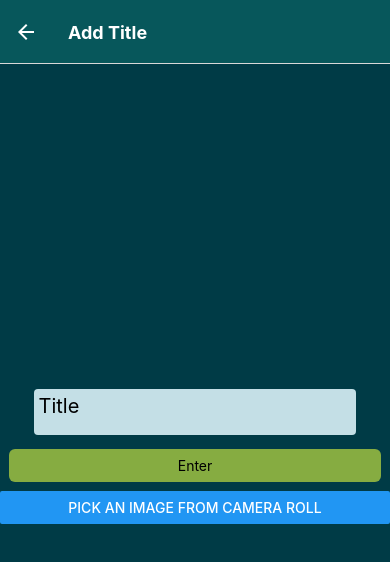
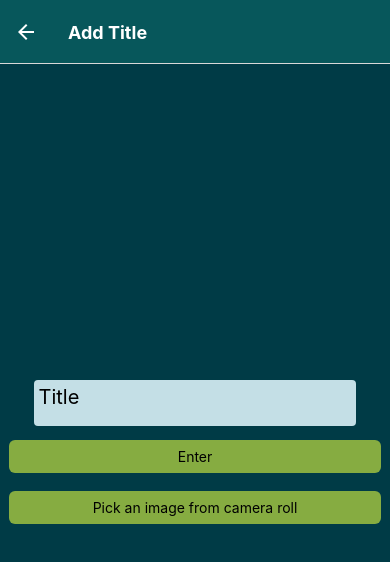
Before and after one commit to rhtakaha/CharTracker, a React Native app: screen /AddTitles in a window 390 px wide. Shown: the top 562 px of the page. Built offline with nearby package versions, Linux system fonts and the light colour scheme; no server answers.

Commit message:
styled AddTitle with image

```diff
--- a/components/AddTitle.js
+++ b/components/AddTitle.js
@@ -173,10 +173,21 @@ export default function AddTitle({ navigation }) {
           <Text style={styles.buttonText}>Enter</Text>
         </Pressable>
       </View>
-      <Button title="Pick an image from camera roll" onPress={pickImage} />
-      {image && (
-        <Image source={{ uri: image }} style={{ width: 200, height: 200 }} />
-      )}
+      <View style={styles.buttonContainer}>
+        <Pressable
+          android_ripple={{ color: "#dddddd" }}
+          onPress={pickImage}
+          style={({ pressed }) => pressed && styles.pressedButton} //if true returns this styling
+        >
+          <Text style={styles.buttonText}>Pick an image from camera roll</Text>
+        </Pressable>
+      </View>
+      <View style={styles.image}>
+        {image && (
+          <Image source={{ uri: image }} style={{ width: 200, height: 200 }} />
+        )}
+      </View>
+
       {/* <Button title="Upload image?" onPress={uploadImage} /> */}
       {/* <Button title="Download image?" onPress={downloadImage} />
       {recImage && (
@@ -209,4 +220,7 @@ const styles = StyleSheet.create({
   pressedButton: {
     opacity: 0.5,
   },
+  image: {
+    alignSelf: "center",
+  },
 });
```
